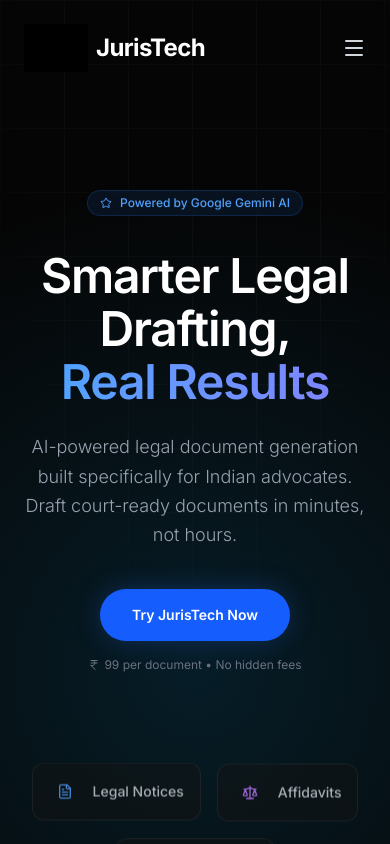
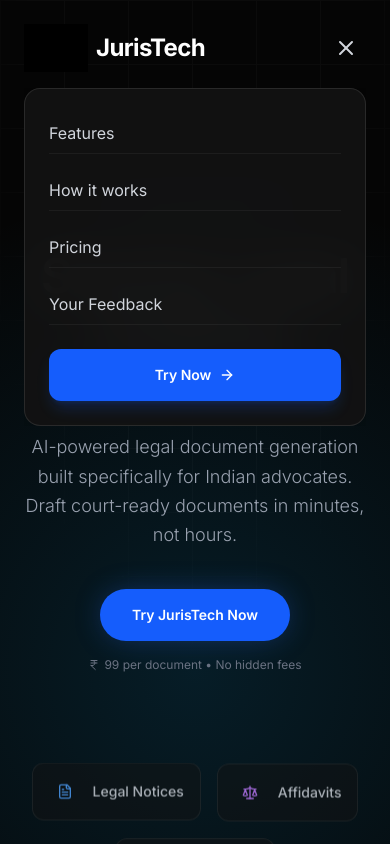
Before and after one commit to akkii01/JurisTech-LANDING-PAGE, a React (Vite) app: page / in a window 390 px wide. Both pictures are taken after a click on the button 354 px from the left and 48 px from the top of the page. Shown: the top 844 px of the page. Built offline with nearby package versions, Linux system fonts and the light colour scheme; grey boxes are pictures that could not be loaded.

Commit message:
feat: Implement mobile navigation and feedback modal
Adds functionality for a mobile navigation menu and a feedback modal. This includes state management for their visibility and initial UI setup.

```diff
--- a/src/App.tsx
+++ b/src/App.tsx
@@ -3,7 +3,8 @@
  * SPDX-License-Identifier: Apache-2.0
  */
 
-import { motion } from "motion/react";
+import { useState } from "react";
+import { motion, AnimatePresence } from "motion/react";
 import {
   ArrowRight,
   CheckCircle2,
@@ -19,7 +20,8 @@
   Star,
   Menu,
   ShieldCheck,
-  IndianRupee
+  IndianRupee,
+  X
 } from "lucide-react";
 
 const fadeIn = {
@@ -37,6 +39,9 @@
 };
 
 export default function App() {
+  const [isFeedbackOpen, setIsFeedbackOpen] = useState(false);
+  const [isMobileMenuOpen, setIsMobileMenuOpen] = useState(false);
+
   return (
     <div className="min-h-screen bg-dark-950 text-gray-200 selection:bg-blue-500/30 selection:text-blue-200">
       {/* NAVIGATION */}
@@ -64,7 +69,7 @@
             initial={{ opacity: 0, y: -40 }}
             animate={{ opacity: 1, y: 0 }}
             transition={{ duration: 0.4, delay: 0.1 }}
-            className="hidden md:flex items-center bg-dark-800/80 border-white/10 border rounded-full px-10 py-4 shadow-2xl backdrop-blur-xl gap-10 text-sm font-medium text-gray-400"
+            className="hidden lg:flex items-center bg-dark-800/80 border-white/10 border rounded-full px-10 py-4 shadow-2xl backdrop-blur-xl gap-10 text-sm font-medium text-gray-400"
           >
             <motion.a
               whileHover={{ scale: 1.1, color: "#fff" }}
@@ -87,6 +92,13 @@
             >
               Pricing
             </motion.a>
+            <motion.button
+              whileHover={{ scale: 1.1, color: "#fff" }}
+              onClick={() => setIsFeedbackOpen(true)}
+              className="hover:text-white transition-colors focus:outline-none"
+            >
+              Your Feedback
+            </motion.button>
           </motion.div>
 
           {/* CTA */}
@@ -96,7 +108,7 @@
             transition={{ duration: 0.4, delay: 0.2 }}
             whileHover={{ scale: 1.05 }}
             whileTap={{ scale: 0.98 }}
-            className="hidden md:flex items-center gap-2 px-8 py-4 text-sm font-semibold text-white bg-dark-900 border border-white/10 hover:border-blue-500/50 rounded-full transition-all shadow-[0_0_30px_-5px_rgba(37,99,235,0.6)] hover:shadow-[0_0_40px_-5px_rgba(37,99,235,0.8)] group relative overflow-hidden"
+            className="hidden lg:flex items-center gap-2 px-8 py-4 text-sm font-semibold text-white bg-dark-900 border border-white/10 hover:border-blue-500/50 rounded-full transition-all shadow-[0_0_30px_-5px_rgba(37,99,235,0.6)] hover:shadow-[0_0_40px_-5px_rgba(37,99,235,0.8)] group relative overflow-hidden"
           >
             <div className="absolute inset-0 bg-blue-600/10 group-hover:bg-blue-600/20 transition-colors"></div>
             <span className="relative z-10">Try Now</span>
@@ -104,10 +116,65 @@
           </motion.button>
 
           {/* Mobile Menu Toggle */}
-          <button className="md:hidden text-gray-300">
-            <Menu className="w-6 h-6" />
+          <button
+            onClick={() => setIsMobileMenuOpen(!isMobileMenuOpen)}
+            className="lg:hidden text-gray-300 p-2 hover:bg-white/5 rounded-lg transition-colors"
+          >
+            {isMobileMenuOpen ? <X className="w-6 h-6" /> : <Menu className="w-6 h-6" />}
           </button>
         </div>
+
+        {/* Mobile/Tablet Menu Overlay */}
+        <AnimatePresence>
+          {isMobileMenuOpen && (
+            <motion.div
+              initial={{ opacity: 0, height: 0 }}
+              animate={{ opacity: 1, height: "auto" }}
+              exit={{ opacity: 0, height: 0 }}
+              className="lg:hidden mt-4 overflow-hidden"
+            >
+              <div className="bg-dark-800/95 border border-white/10 rounded-2xl p-6 shadow-2xl backdrop-blur-xl flex flex-col gap-4">
+                <a
+                  href="#features"
+                  onClick={() => setIsMobileMenuOpen(false)}
+                  className="text-gray-300 hover:text-white py-2 border-b border-white/5 transition-colors"
+                >
+                  Features
+                </a>
+                <a
+                  href="#how-it-works"
+                  onClick={() => setIsMobileMenuOpen(false)}
+                  className="text-gray-300 hover:text-white py-2 border-b border-white/5 transition-colors"
+                >
+                  How it works
+                </a>
+                <a
+                  href="#pricing"
+                  onClick={() => setIsMobileMenuOpen(false)}
+                  className="text-gray-300 hover:text-white py-2 border-b border-white/5 transition-colors"
+                >
+                  Pricing
+                </a>
+                <button
+                  onClick={() => {
+                    setIsFeedbackOpen(true);
+                    setIsMobileMenuOpen(false);
+                  }}
+                  className="text-left text-gray-300 hover:text-white py-2 border-b border-white/5 transition-colors"
+                >
+                  Your Feedback
+                </button>
+                <button
+                  onClick={() => setIsMobileMenuOpen(false)}
+                  className="mt-2 flex items-center justify-center gap-2 w-full px-6 py-4 text-sm font-semibold text-white bg-blue-600 rounded-xl shadow-lg shadow-blue-600/20"
+                >
+                  Try Now
+                  <ArrowRight className="w-4 h-4" />
+                </button>
+              </div>
+            </motion.div>
+          )}
+        </AnimatePresence>
       </nav>
 
       {/* HERO SECTION */}
@@ -334,13 +401,29 @@
               <motion.div
                 key={i}
                 initial={{ opacity: 0, scale: 0.8, y: 30 }}
-                whileInView={{ opacity: 1, scale: 1, y: 0 }}
+                whileInView={{
+                  opacity: 1,
+                  scale: [1, 1.03, 1],
+                  y: [0, -8, 0]
+                }}
                 viewport={{ once: false, margin: "-50px" }}
                 transition={{
+                  opacity: { duration: 0.5, delay: i * 0.1 },
+                  scale: {
+                    duration: 4,
+                    repeat: Infinity,
+                    ease: "easeInOut",
+                    delay: i * 0.8
+                  },
+                  y: {
+                    duration: 4,
+                    repeat: Infinity,
+                    ease: "easeInOut",
+                    delay: i * 0.8
+                  },
                   type: "spring",
                   stiffness: 100,
-                  damping: 15,
-                  delay: i * 0.1
+                  damping: 15
                 }}
                 className="bg-dark-950 border border-white/10 rounded-2xl p-6 hover:border-blue-500/30 transition-colors group"
               >
@@ -449,10 +532,10 @@
               </ul>
             </div>
             <div className="w-full md:w-1/2 flex justify-center">
-              <div className="bg-dark-800 rounded-xl border border-white/10 p-8 shadow-2xl w-full max-w-sm flex items-center justify-between gap-2">
-                <div className="px-4 py-2 rounded-lg bg-dark-900 border border-white/10 text-xs text-gray-400 hover:text-white cursor-pointer hover:border-white/20 transition-all">Professional</div>
-                <div className="px-4 py-2 rounded-lg bg-purple-600 text-white text-xs font-semibold shadow-lg shadow-purple-900/50 transform scale-110">Persuasive</div>
-                <div className="px-4 py-2 rounded-lg bg-dark-900 border border-white/10 text-xs text-gray-400 hover:text-white cursor-pointer hover:border-white/20 transition-all">Formal</div>
+              <div className="bg-dark-800 rounded-xl border border-white/10 p-6 sm:p-8 shadow-2xl w-full max-w-[280px] sm:max-w-sm flex flex-col sm:flex-row items-stretch sm:items-center justify-center gap-4">
+                <div className="px-4 py-2 rounded-lg bg-dark-900 border border-white/10 text-xs text-gray-400 hover:text-white cursor-pointer hover:border-white/20 transition-all text-center">Professional</div>
+                <div className="px-4 py-2 rounded-lg bg-purple-600 text-white text-xs font-semibold shadow-lg shadow-purple-900/50 transform scale-100 sm:scale-110 text-center">Persuasive</div>
+                <div className="px-4 py-2 rounded-lg bg-dark-900 border border-white/10 text-xs text-gray-400 hover:text-white cursor-pointer hover:border-white/20 transition-all text-center">Formal</div>
               </div>
             </div>
           </motion.div>
@@ -561,7 +644,7 @@
             </div>
             <div className="flex gap-8 text-sm text-gray-500">
               <a href="#" className="hover:text-white transition-colors">Contact</a>
-              <a href="#" className="hover:text-white transition-colors">Pricing</a>
+              <a href="#pricing" className="hover:text-white transition-colors">Pricing</a>
               <a href="#" className="hover:text-white transition-colors">Privacy</a>
               <a href="#" className="hover:text-white transition-colors">Terms</a>
             </div>
@@ -572,6 +655,82 @@
           </div>
         </div>
       </footer>
+
+      {/* FEEDBACK MODAL */}
+      <AnimatePresence>
+        {isFeedbackOpen && (
+          <motion.div
+            initial={{ opacity: 0 }}
+            animate={{ opacity: 1 }}
+            exit={{ opacity: 0 }}
+            className="fixed inset-0 z-[100] flex items-center justify-center p-6 bg-dark-950/80 backdrop-blur-md"
+          >
+            <motion.div
+              initial={{ scale: 0.9, opacity: 0, y: 20 }}
+              animate={{ scale: 1, opacity: 1, y: 0 }}
+              exit={{ scale: 0.9, opacity: 0, y: 20 }}
+              className="relative w-full max-w-lg bg-dark-900 border border-white/10 rounded-3xl shadow-2xl overflow-hidden"
+            >
+              {/* Header with Logo */}
+              <div className="p-8 flex items-center justify-between border-b border-white/5">
+                <div className="flex items-center gap-3">
+                  <img
+                    src="https://hoirqrkdgbmvpwutwuwj.supabase.co/storage/v1/object/public/assets/assets/0acbc128-f2dc-469c-aed5-8cb8db34385b_320w.png"
+                    alt="JTC Logo"
+                    className="w-auto h-10 object-contain invert brightness-200"
+                    referrerPolicy="no-referrer"
+                  />
+                  <span className="text-xl font-bold text-white tracking-tight">JurisTech</span>
+                </div>
+                <button
+                  onClick={() => setIsFeedbackOpen(false)}
+                  className="p-2 rounded-full bg-white/5 hover:bg-white/10 text-gray-400 hover:text-white transition-all"
+                >
+                  <X className="w-5 h-5" />
+                </button>
+              </div>
+
+              {/* Form Content */}
+              <form className="p-8 space-y-6" onSubmit={(e) => { e.preventDefault(); setIsFeedbackOpen(false); }}>
+                <div className="space-y-2">
+                  <label className="text-sm font-medium text-gray-400 ml-1">Full Name</label>
+                  <input
+                    type="text"
+                    required
+                    placeholder="John Doe"
+                    className="w-full bg-dark-800 border border-white/10 rounded-xl px-4 py-3 text-white placeholder:text-gray-600 focus:outline-none focus:border-blue-500/50 focus:ring-1 focus:ring-blue-500/50 transition-all"
+                  />
+                </div>
+                <div className="space-y-2">
+                  <label className="text-sm font-medium text-gray-400 ml-1">Email Address</label>
+                  <input
+                    type="email"
+                    required
+                    placeholder="john@example.com"
+                    className="w-full bg-dark-800 border border-white/10 rounded-xl px-4 py-3 text-white placeholder:text-gray-600 focus:outline-none focus:border-blue-500/50 focus:ring-1 focus:ring-blue-500/50 transition-all"
+                  />
+                </div>
+                <div className="space-y-2">
+                  <label className="text-sm font-medium text-gray-400 ml-1">Your Feedback</label>
+                  <textarea
+                    required
+                    rows={4}
+                    placeholder="Tell us what you think..."
+                    className="w-full bg-dark-800 border border-white/10 rounded-xl px-4 py-3 text-white placeholder:text-gray-600 focus:outline-none focus:border-blue-500/50 focus:ring-1 focus:ring-blue-500/50 transition-all resize-none"
+                  ></textarea>
+                </div>
+
+                <button
+                  type="submit"
+                  className="w-full py-4 bg-blue-600 hover:bg-blue-500 text-white font-semibold rounded-xl shadow-lg shadow-blue-600/20 transition-all active:scale-[0.98]"
+                >
+                  Submit Feedback
+                </button>
+              </form>
+            </motion.div>
+          </motion.div>
+        )}
+      </AnimatePresence>
     </div>
   );
 }
```
